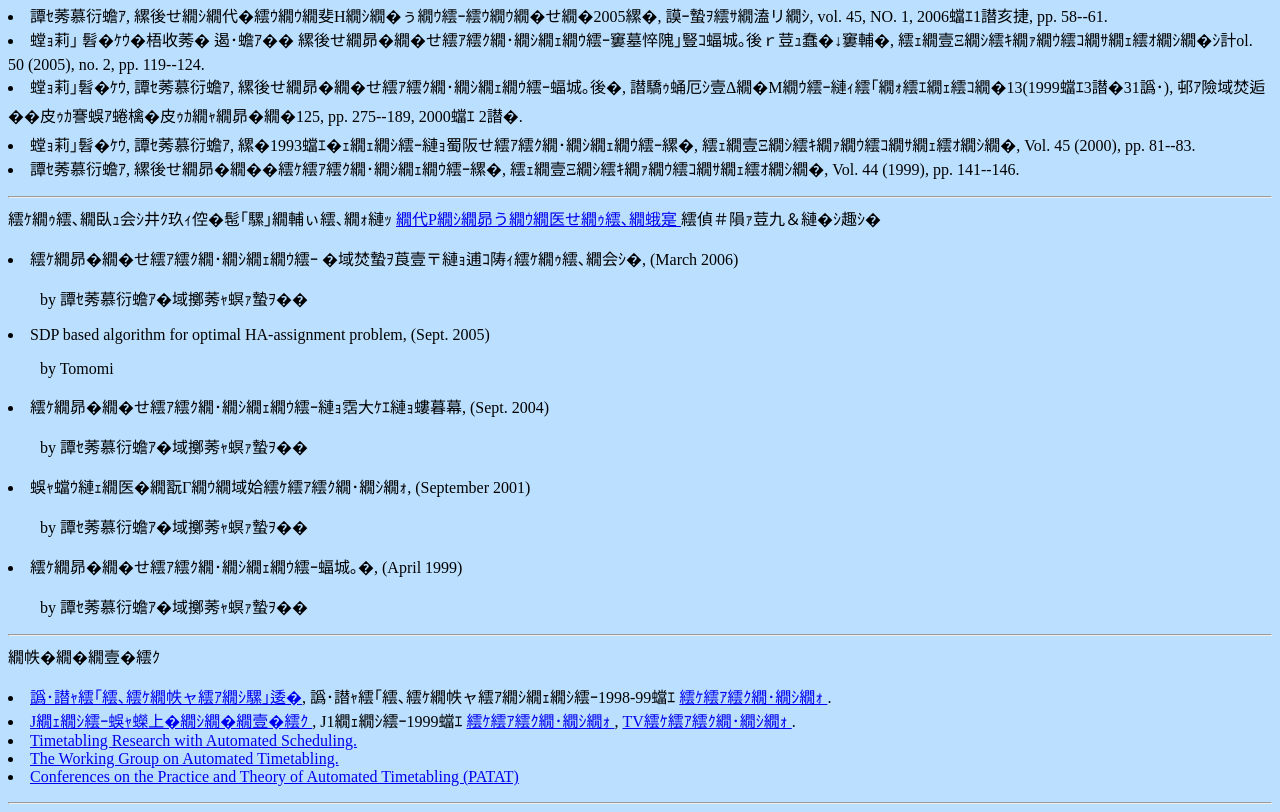
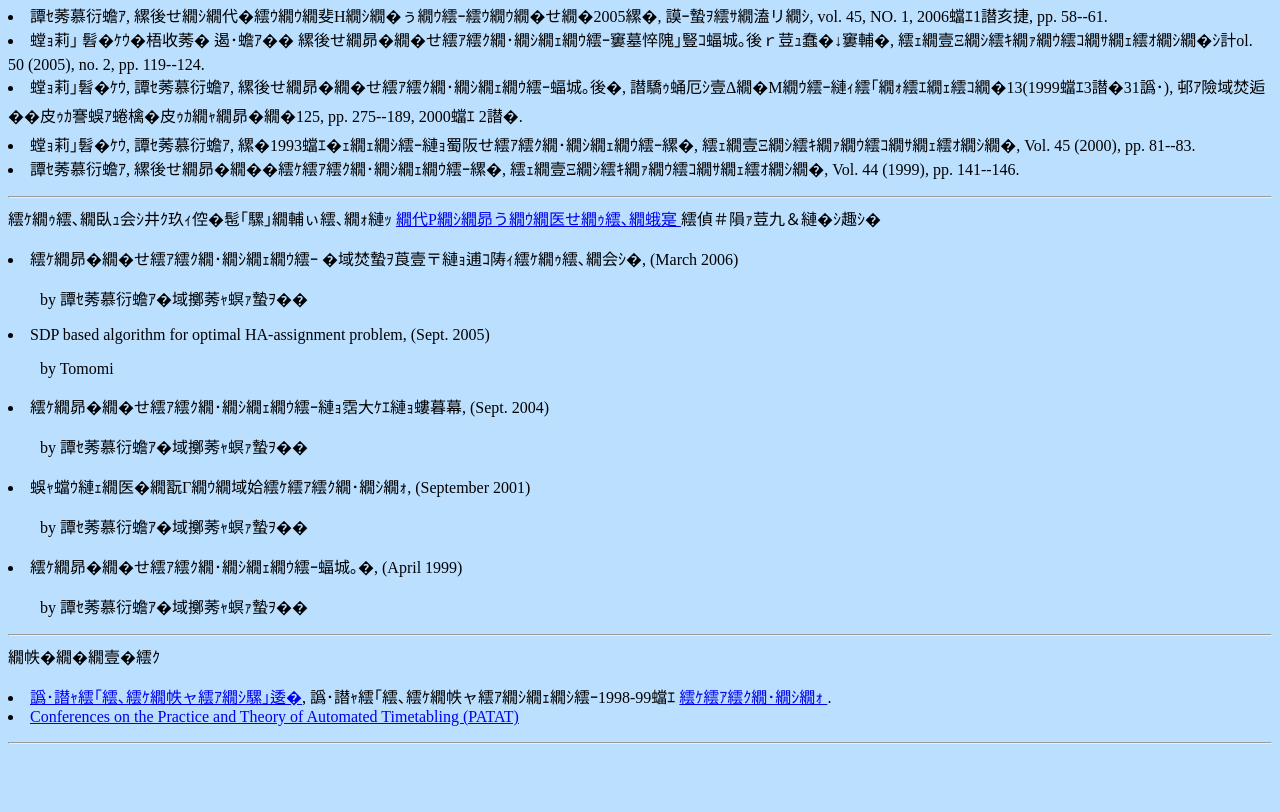
Before and after one commit to Tom-Ma2i/Tom-Ma2i, a plain HTML site: page sports-scheduling.html in a window 1280 px wide. Shown: the part 380-1192 px from the top of the page. After the commit the page ends 1132 px from the top, so only its background shows below. Drawn offline with Linux system fonts and the light colour scheme.

Commit message:
Add files via upload

```diff
--- a/sports-scheduling.html
+++ b/sports-scheduling.html
@@ -127,26 +127,8 @@
  <A HREF="http://www.plaza.hitachi-sk.co.jp/~mariko/IH/33JIHL/33JIHL.html">
    スケジュール </A>.
 
-<LI>
- <A HREF="http://www.j-league.or.jp/index.html">
-     Jリーグ公式ホームページ </A>,
-      J1リーグ1999年
- <A HREF="http://sports.yahoo.co.jp/j-league/schedule/">
-   スケジュール </A>,
- <A HREF="http://www.sierra.co.jp/2002c/events/ws752.html">
-    TVスケジュール </A>.
-
-
-<LI>
- <A HREF="http://www.asap.cs.nott.ac.uk/ASAP/ttg/index.html">
- Timetabling Research with Automated Scheduling. </A>
-
-<LI>
- <A HREF="http://www.asap.cs.nott.ac.uk/ASAP/watt/">
-  The  Working Group on Automated Timetabling. </A>
-
-<LI>
- <A HREF="http://www.asap.cs.nott.ac.uk/ASAP/ttg/patat-index.html">
+ <LI>
+ <A HREF="https://patatconference.org/">
   Conferences on the Practice and Theory of
                              Automated Timetabling (PATAT) </A>
 
```
